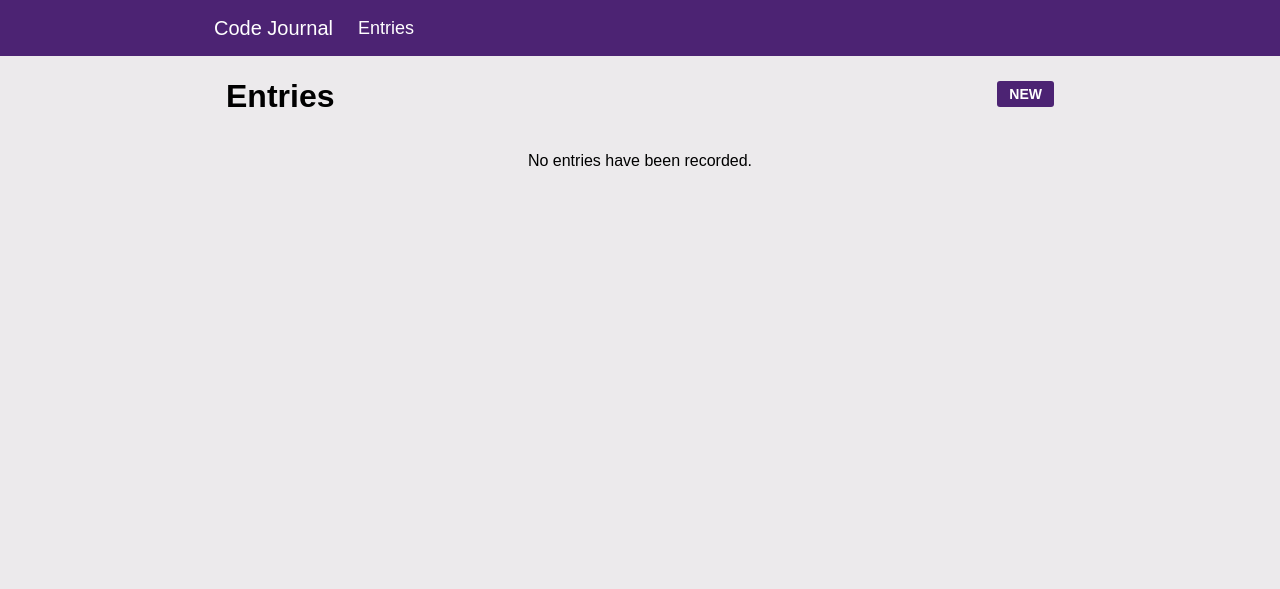
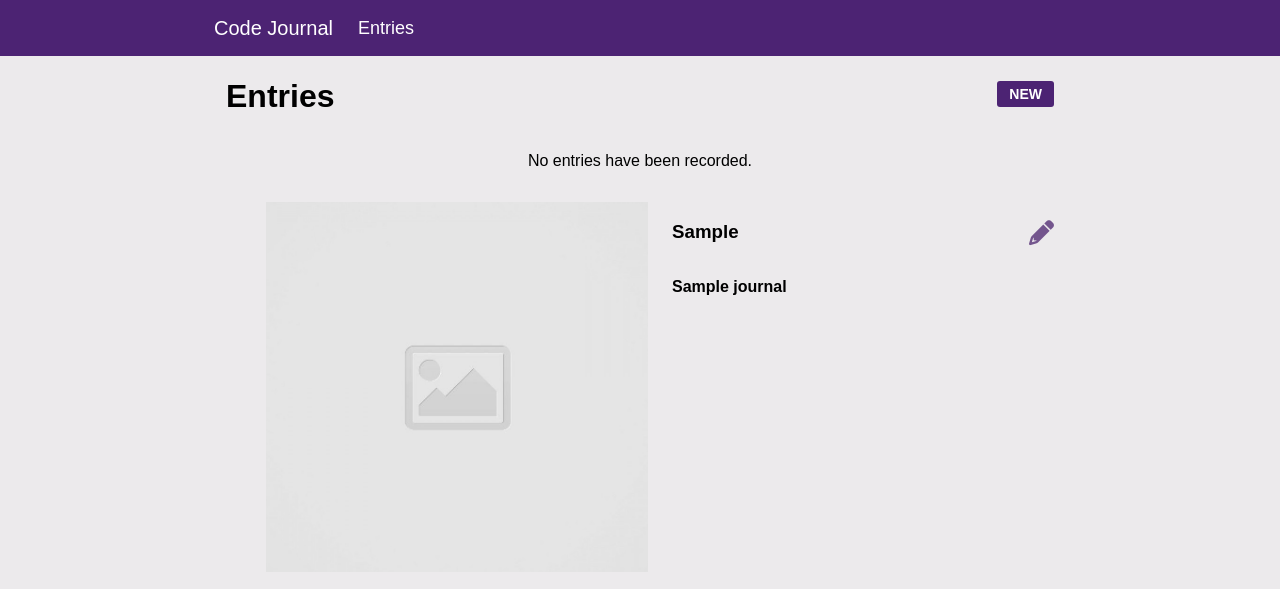
Before and after one commit to fredrickrana/code-journal, a website: page index.html in a window 1280 px wide. Shown: the top 589 px of the page. Drawn offline with Linux system fonts and the light colour scheme; a web font is replaced by a local one.

Commit message:
in progress

```diff
--- a/css/styles.css
+++ b/css/styles.css
@@ -134,6 +134,10 @@ label {
   color: #73558d;
 }
 
+.fa-pencil:hover {
+  color: #4c2373;
+}
+
 .column-one-fifth {
   width: 20%;
 }
--- a/index.html
+++ b/index.html
@@ -85,7 +85,7 @@
         <ul>
 
 
-          <!-- <li class="row">
+          <li class="row">
             <div class="column-half">
               <img src="images/placeholder-image-square.jpg" class="image-blank">
             </div>
@@ -102,7 +102,7 @@
                 <p>Sample journal</p>
               </div>
             </div>
-          </li> -->
+          </li>
 
         </ul>
       </div>
```
Also changed, not shown: js/main.js (+27 -0 lines).
